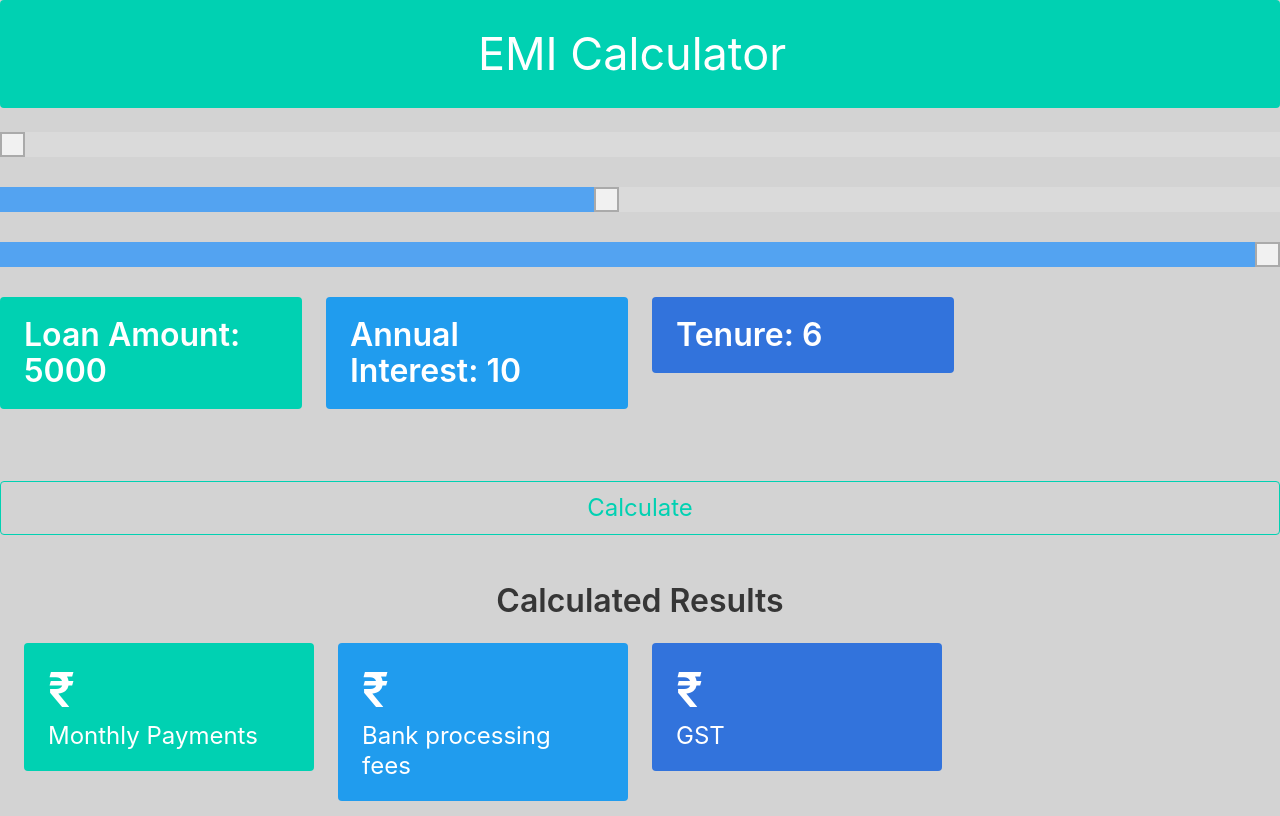
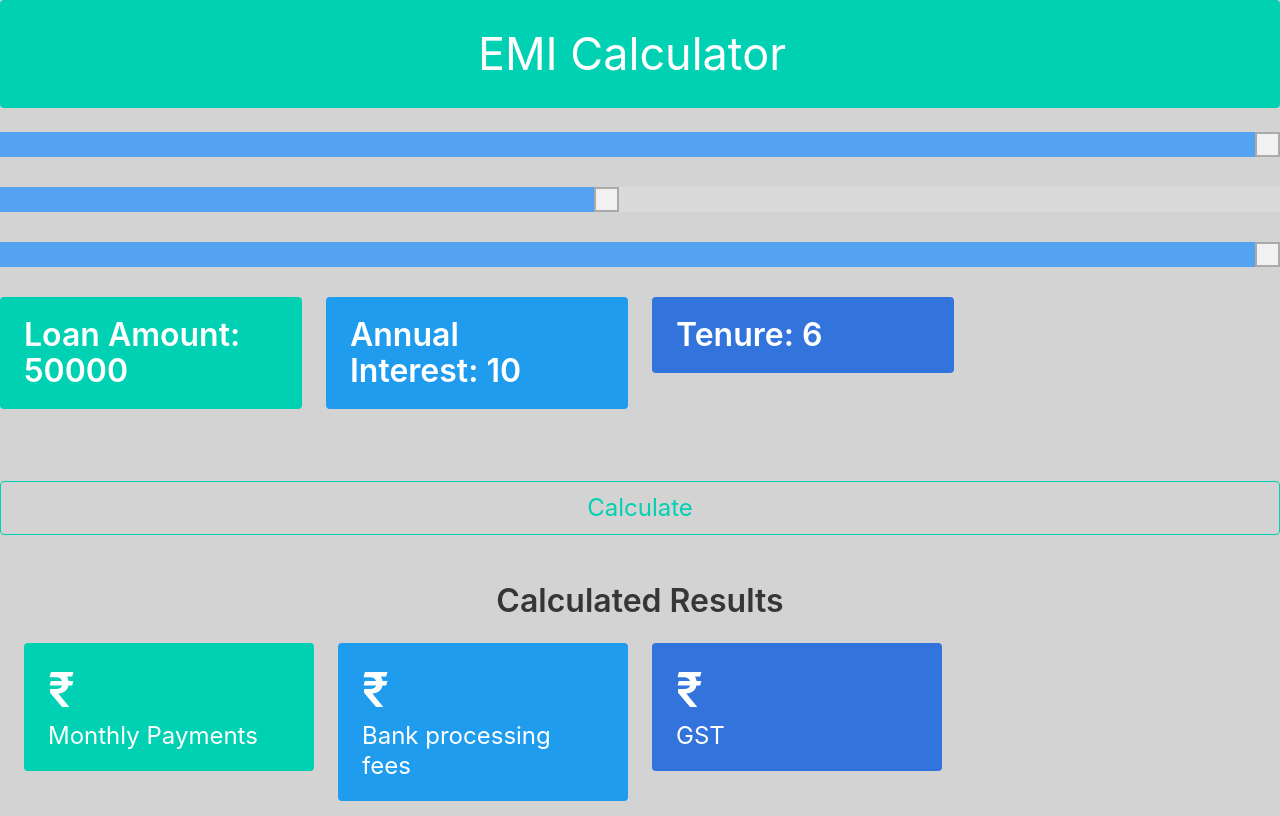
Before and after one commit to Malhotrakarishma/EMI-CALC, a plain HTML site: page index.html in a window 1280 px wide. Shown: the top 816 px of the page. Drawn offline with nearby package versions, Linux system fonts and the light colour scheme.

Commit message:
Add files via upload

```diff
--- a/index.html
+++ b/index.html
@@ -11,7 +11,7 @@
       <h1 class="notification is-primary has-text">EMI Calculator</h1>
 
       <div class="slidecontainer">
-      <input type="range" min="5000" max="5000000" value="5000" step="50000" class="slider" id="amount">
+      <input type="range" min="5000" max="50000" value="50000" step="5000" class="slider" id="amount">
       </div><br>
 
       <div class="slidecontainer">
@@ -19,7 +19,7 @@
       </div><br>
 
       <div class="slidecontainer">
-      <input type="range" min="1" max="6" value="10"   step="1" class="slider" id="year">
+      <input type="range" min="1" max="6" value="10" step="1" class="slider" id="year">
       </div><br>
 
       <div class="columns is-multiline">
```
